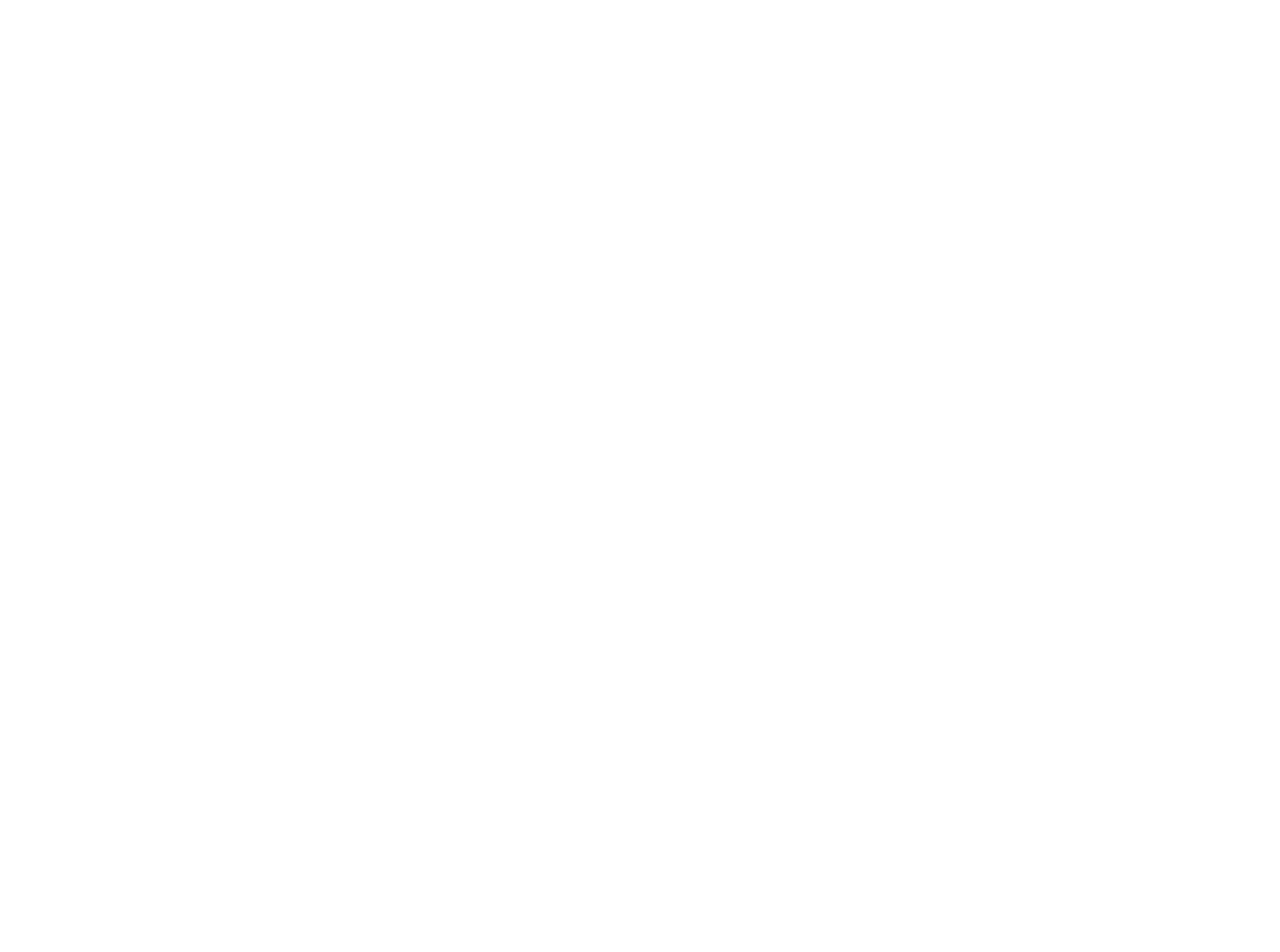
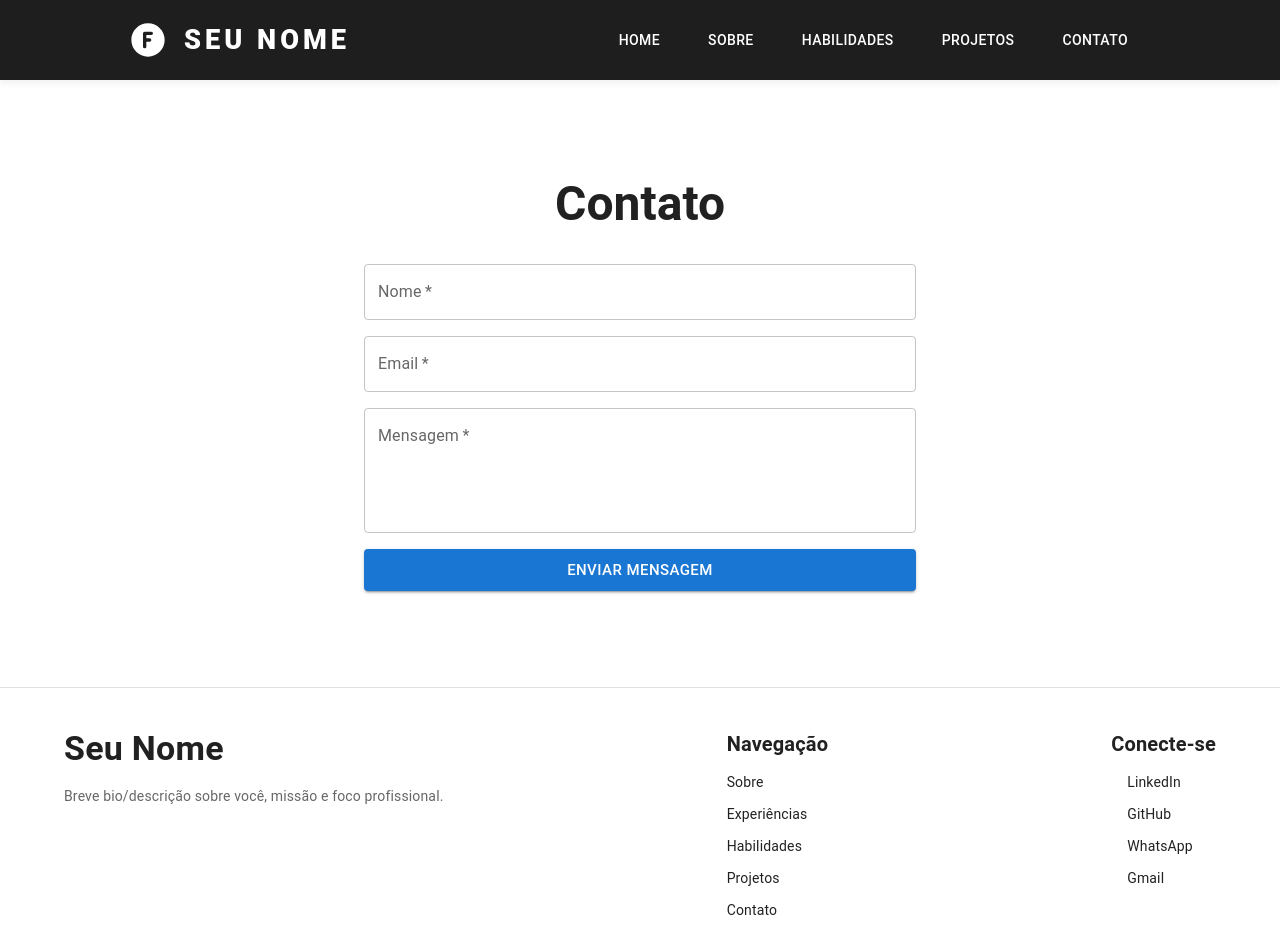
Before and after one commit to felipeaps46/Portifolio_Lab, a React (Vite) app in the folder portifolio/: page /contato in a window 1280 px wide. Before the commit this address had no page. Shown: the top 952 px of the page. Before the commit the page ends 800 px from the top, so only its background shows below. Built offline with nearby package versions, Linux system fonts and the light colour scheme; some icons are missing.

Commit message:
feat: implementação da navegação

```diff
--- a/portifolio/src/App.tsx
+++ b/portifolio/src/App.tsx
@@ -1,13 +1,20 @@
 import { BrowserRouter, Routes, Route } from "react-router-dom";
-import {Home} from "./pages/Home";
+import { Home } from "./pages/Home";
+import { Projetos } from "./pages/Projetos"
+import { Sobre } from "./pages/Sobre"
+import { Habilidades } from "./pages/Habilidades"
+import { Contato } from "./pages/Contato"
+
 
 function App() {
   return (
     <BrowserRouter>
       <Routes>
         <Route path="/" element={<Home />} />
-        {/* <Route path="/about" element={<About />} /> */}
-        {/* <Route path="/contact" element={<Contact />} /> */}
+        <Route path="/sobre" element={<Sobre />} />
+        <Route path="/habilidades" element={<Habilidades />} />
+        <Route path="/projetos" element={<Projetos />} />
+        <Route path="/contato" element={<Contato />} />
       </Routes>
     </BrowserRouter>
   );
--- a/portifolio/src/components/Footer.tsx
+++ b/portifolio/src/components/Footer.tsx
@@ -56,7 +56,7 @@
     <Box
       component="footer"
       sx={{
-        py: { xs: 6, md: 8 },
+        py: { xs: 6, md: 5 },
         bgcolor: "background.paper",
         color: "text.primary",
         borderTop: "1px solid",
--- a/portifolio/src/components/Header.tsx
+++ b/portifolio/src/components/Header.tsx
@@ -60,7 +60,27 @@
         </Box>
         <Box>
           <Button
-            href="#sobre"
+            href="/"
+            sx={{
+              color: "#fff",
+              fontWeight: 500,
+              mx: 1,
+              px: 2,
+              py: 0.5,
+              borderRadius: "8px",
+              transition: "all 0.2s ease",
+              border: "none",
+              "&:hover": {
+                color: "#2c2c2c",
+                backgroundColor: "#fff",
+                transform: "translateY(-2px) scale(1.08)",
+              },
+            }}
+          >
+            Home
+          </Button>
+          <Button
+            href="/sobre"
             sx={{
               color: "#fff",
               fontWeight: 500,
@@ -80,27 +100,7 @@
             Sobre
           </Button>
           <Button
-            href="#projetos"
-            sx={{
-              color: "#fff",
-              fontWeight: 500,
-              mx: 1,
-              px: 2,
-              py: 0.5,
-              borderRadius: "8px",
-              transition: "all 0.2s ease",
-              border: "none",
-              "&:hover": {
-                color: "#2c2c2c",
-                backgroundColor: "#fff",
-                transform: "translateY(-2px) scale(1.08)",
-              },
-            }}
-          >
-            Experiências
-          </Button>
-          <Button
-            href="#projetos"
+            href="/habilidades"
             sx={{
               color: "#fff",
               fontWeight: 500,
@@ -120,7 +120,7 @@
             Habilidades
           </Button>
           <Button
-            href="#projetos"
+            href="/projetos"
             sx={{
               color: "#fff",
               fontWeight: 500,
@@ -140,7 +140,7 @@
             Projetos
           </Button>
           <Button
-            href="#contato"
+            href="/contato"
             sx={{
               color: "#fff",
               fontWeight: 500,
--- /dev/null
+++ b/portifolio/src/data/techData.ts
@@ -0,0 +1,11 @@
+export const TechsData = [
+    { name: "React", src: "" },
+    { name: "TypeScript", src: "" },
+    { name: "Node.js", src: "" },
+    { name: "Next.js", src: "", bg: "#0B0F14" },
+    { name: "Docker", src: "" },
+    { name: "PostgreSQL", src: "" },
+    { name: "Material UI", src: "" },
+    { name: "Vite", src: "" },
+    { name: "Tailwind CSS", src: "" },
+];
--- /dev/null
+++ b/portifolio/src/pages/Contato.tsx
@@ -0,0 +1,31 @@
+import { Box } from "@mui/material"
+import { Header } from "../components/Header"
+import { ContactSection } from "../components/sections/ContactSection"
+import Footer from "../components/Footer"
+
+export const Contato: React.FC = () => {
+    return (
+        <>
+            <Box
+                sx={{
+                    display: 'flex',
+                    flexDirection: 'column',
+                    minHeight: "100vh",
+                    bgcolor: "background.default",
+                    color: "text.primary",
+                    scrollBehavior: "smooth",
+                }}
+            >
+                <Header />
+                <Box component='main' sx={{ flex: 1 }}>
+                    <ContactSection />
+                </Box>
+                <Footer
+                    name="Seu Nome"
+                    description="Breve bio/descrição sobre você, missão e foco profissional."
+                // Você pode passar seus próprios arrays de links aqui, ou usar os defaults do componente
+                />
+            </Box>
+        </>
+    )
+}
--- /dev/null
+++ b/portifolio/src/pages/Habilidades.tsx
@@ -0,0 +1,34 @@
+import { Box, Container } from "@mui/material"
+import { Header } from "../components/Header"
+import { TechSkills } from "../components/TechSkills"
+import { TechsData } from "../data/techData"
+import Footer from "../components/Footer"
+
+export const Habilidades: React.FC = () => {
+    return (
+        <>
+            <Box
+                sx={{
+                    display: 'flex',
+                    flexDirection: 'column',
+                    minHeight: "100vh",
+                    bgcolor: "background.default",
+                    color: "text.primary",
+                    scrollBehavior: "smooth",
+                }}
+            >
+                <Header></Header>
+                <Box component='main' sx={{ flex: 1 }}>
+                    <Container sx={{ py: 4 }}>
+                        <TechSkills items={TechsData} rounded={2} imageHeight={64} clickable />
+                    </Container>
+                </Box>
+                <Footer
+                    name="Seu Nome"
+                    description="Breve bio/descrição sobre você, missão e foco profissional."
+                // Você pode passar seus próprios arrays de links aqui, ou usar os defaults do componente
+                />
+            </Box>
+        </>
+    )
+}
--- a/portifolio/src/pages/Home.tsx
+++ b/portifolio/src/pages/Home.tsx
@@ -2,28 +2,13 @@
 import React from "react";
 import { Box, Container, Typography, Divider } from "@mui/material";
 import { Header } from "../components/Header";
-import { AboutSection } from "../components/sections/AboutSection";
-import { ProjectsSection } from "../components/sections/ProjectsSection";
-import { ExperienceSection } from "../components/sections/ExperienceSection";
-import { ContactSection } from "../components/sections/ContactSection";
 import { PersonalChat } from "../components/PersonalChat";
 import { Footer } from "../components/Footer";
-import { TechSkills } from "../components/TechSkills";
 import profileImg from "../assets/profile.jpeg";
 import fundo from "../assets/fundo.png";
 
 export const Home: React.FC = () => {
-  const techs = [
-    { name: "React", src: "" },
-    { name: "TypeScript", src: "" },
-    { name: "Node.js", src: "" },
-    { name: "Next.js", src: "", bg: "#0B0F14" },
-    { name: "Docker", src: "" },
-    { name: "PostgreSQL", src: "" },
-    { name: "Material UI", src: "" },
-    { name: "Vite", src: "" },
-    { name: "Tailwind CSS", src: "" },
-  ];
+
 
   return (
     <Box
@@ -35,7 +20,7 @@
       }}
     >
       <Header />
-      <main>
+      <Box component='main' sx={{ flex: 1 }}>
 
         {/* Hero opcional */}
         <Box
@@ -57,26 +42,17 @@
             </Typography>
           </Container>
 
-        <Divider />
+          <Divider />
 
-        <AboutSection />
+
         </Box>
-        <Divider />
-        <ProjectsSection />
-        <Divider />
-        <ExperienceSection />
-        <Divider />
-        <Container sx={{ py: 4 }}>
-          <TechSkills items={techs} rounded={2} imageHeight={64} clickable />
-        </Container>
-        <Divider />
-        <ContactSection />
-      </main>
+
+      </Box>
 
       <Footer
         name="Seu Nome"
         description="Breve bio/descrição sobre você, missão e foco profissional."
-        // Você pode passar seus próprios arrays de links aqui, ou usar os defaults do componente
+      // Você pode passar seus próprios arrays de links aqui, ou usar os defaults do componente
       />
 
       {/* Botão/Widget de Chat flutuante */}
--- /dev/null
+++ b/portifolio/src/pages/Projetos.tsx
@@ -0,0 +1,32 @@
+import { Box } from "@mui/material";
+import type React from "react";
+import { Header } from "../components/Header";
+import { ProjectsSection } from "../components/sections/ProjectsSection";
+import Footer from "../components/Footer";
+
+export const Projetos: React.FC = () => {
+    return (
+        <>
+            <Box
+                sx={{
+                    display: 'flex',
+                    flexDirection: 'column',
+                    minHeight: "100vh",
+                    bgcolor: "background.default",
+                    color: "text.primary",
+                    scrollBehavior: "smooth",
+                }}
+            >
+                <Header />
+                <Box component='main' sx={{ flex: 1 }}>
+                    <ProjectsSection />
+                </Box>
+                <Footer
+                    name="Seu Nome"
+                    description="Breve bio/descrição sobre você, missão e foco profissional."
+                // Você pode passar seus próprios arrays de links aqui, ou usar os defaults do componente
+                />
+            </Box>
+        </>
+    )
+}
--- /dev/null
+++ b/portifolio/src/pages/Sobre.tsx
@@ -0,0 +1,35 @@
+import { Box, Divider } from "@mui/material"
+import { Header } from "../components/Header"
+import { AboutSection } from "../components/sections/AboutSection"
+import { ExperienceSection } from "../components/sections/ExperienceSection"
+import Footer from "../components/Footer"
+
+
+export const Sobre: React.FC = () => {
+    return (
+        <>
+            <Box
+                sx={{
+                    display: 'flex',
+                    flexDirection: 'column',
+                    minHeight: "100vh",
+                    bgcolor: "background.default",
+                    color: "text.primary",
+                    scrollBehavior: "smooth",
+                }}
+            >
+                <Header />
+                <Box component='main' sx={{ flex: 1 }}>
+                    <AboutSection />
+                    <Divider />
+                    <ExperienceSection />
+                </Box>
+                <Footer
+                    name="Seu Nome"
+                    description="Breve bio/descrição sobre você, missão e foco profissional."
+                // Você pode passar seus próprios arrays de links aqui, ou usar os defaults do componente
+                />
+            </Box>
+        </>
+    )
+}
```
